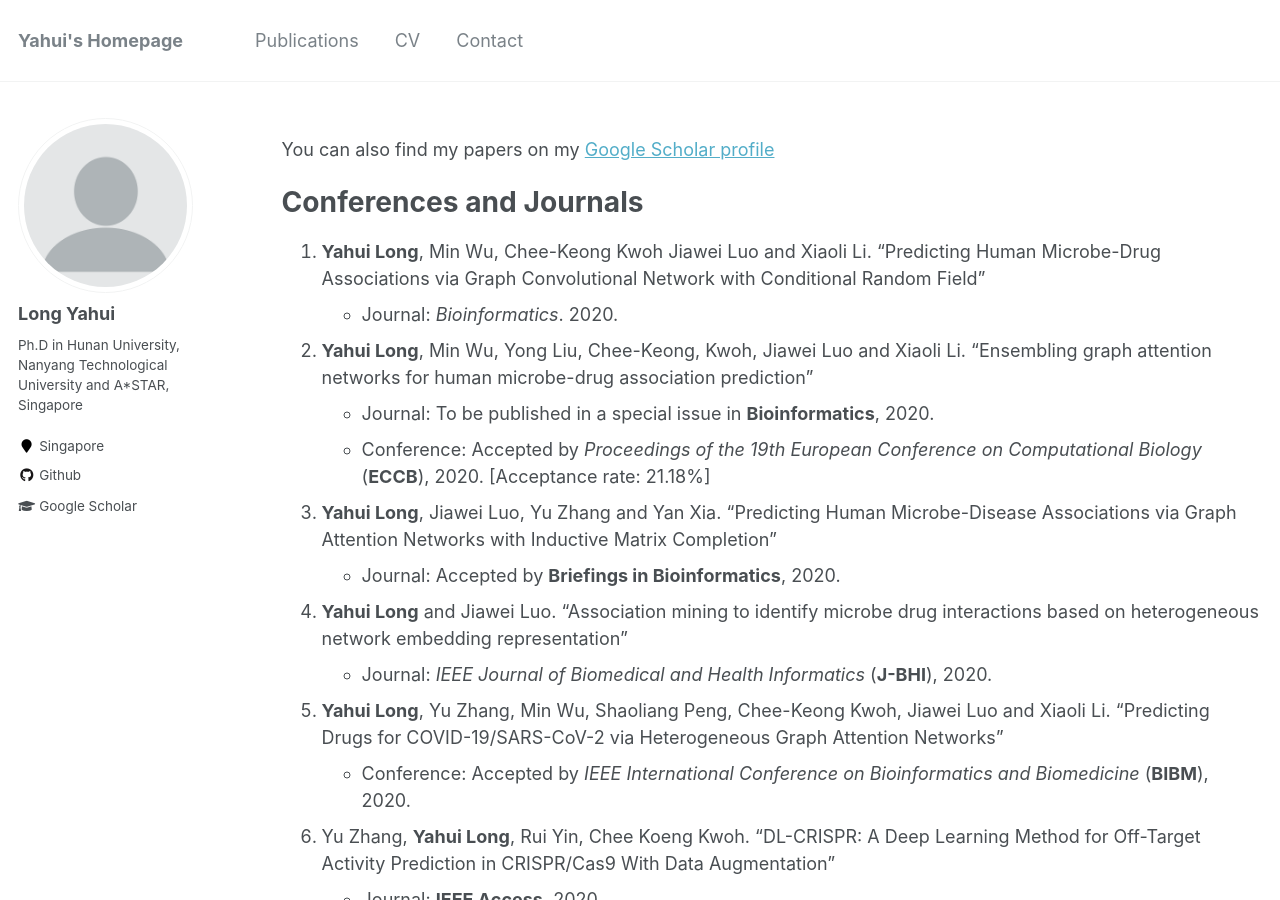
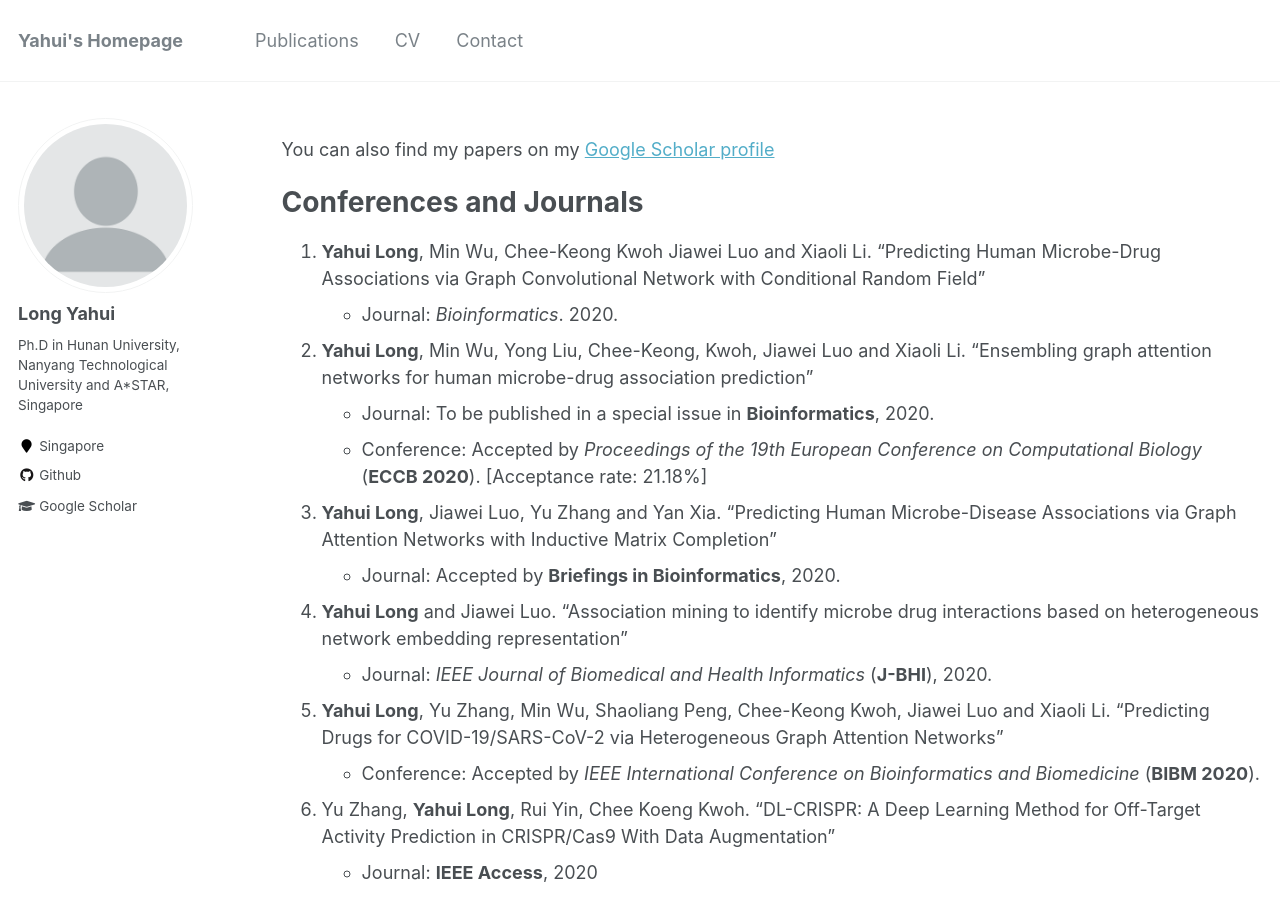
Before and after one commit to longyahui/Home, a Jekyll site: the page built from _pages/publications.md, in a window 1280 px wide and 900 px high. Built offline with Jekyll 4.4.1, drawn with Linux system fonts in a browser that asks for light colours.

```diff
--- a/_pages/publications.md
+++ b/_pages/publications.md
@@ -17,13 +17,13 @@ You can also find my papers on my [Google Scholar profile](https://scholar.googl
    - Journal: *Bioinformatics*. 2020.
 2. **Yahui Long**, Min Wu, Yong Liu, Chee-Keong, Kwoh, Jiawei Luo and Xiaoli Li. "Ensembling graph attention networks for human microbe-drug association prediction"
    - Journal: To be published in a special issue in **Bioinformatics**, 2020.
-   - Conference: Accepted by *Proceedings of the 19th European Conference on Computational Biology* (**ECCB**), 2020. [Acceptance rate: 21.18%]
+   - Conference: Accepted by *Proceedings of the 19th European Conference on Computational Biology* (**ECCB 2020**). [Acceptance rate: 21.18%]
 3. **Yahui Long**, Jiawei Luo, Yu Zhang and Yan Xia. "Predicting Human Microbe-Disease Associations via Graph Attention Networks with Inductive Matrix Completion"
    - Journal: Accepted by **Briefings in Bioinformatics**, 2020.
 4. **Yahui Long** and Jiawei Luo. "Association mining to identify microbe drug interactions based on heterogeneous network embedding representation"
    - Journal: *IEEE Journal of Biomedical and Health Informatics* (**J-BHI**), 2020.
 5. **Yahui Long**, Yu Zhang, Min Wu, Shaoliang Peng, Chee-Keong Kwoh, Jiawei Luo and Xiaoli Li. "Predicting Drugs for COVID-19/SARS-CoV-2 via Heterogeneous Graph Attention Networks"
-   - Conference: Accepted by *IEEE International Conference on Bioinformatics and Biomedicine* (**BIBM**), 2020.
+   - Conference: Accepted by *IEEE International Conference on Bioinformatics and Biomedicine* (**BIBM 2020**).
 6. Yu Zhang, **Yahui Long**, Rui Yin, Chee Koeng Kwoh. "DL-CRISPR: A Deep Learning Method for Off-Target Activity Prediction in CRISPR/Cas9 With Data Augmentation"
    - Journal: **IEEE Access**, 2020
 7. Yu Zhang, **Yahui Long**, Chee-Keong, Kwoh. "Deep learning based DNA: RNA triplex forming potential prediction"
```
